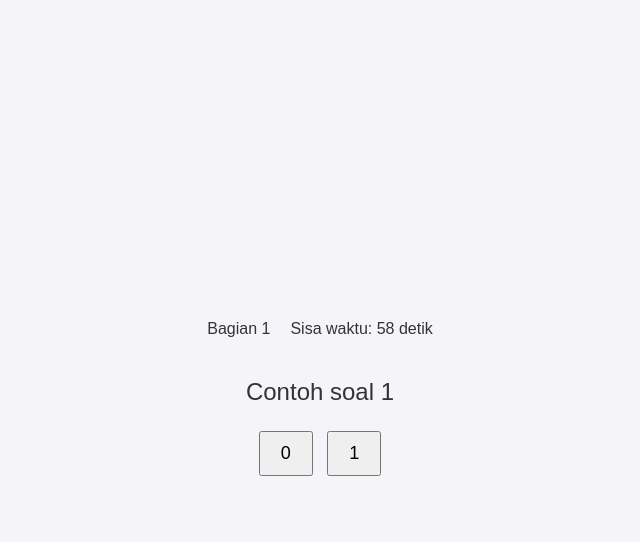
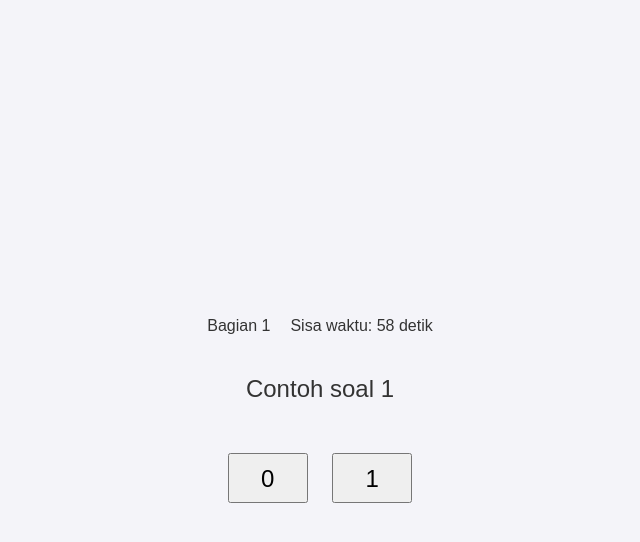
Before and after one commit to naufalrfad/simulasi-tes-ganjil-genap-stis, a plain HTML site: page index.html in a window 1280 px wide. Both pictures are taken after a click on the button "Mulai Tes". Shown: the whole page, without its empty margins (320-960 px from the left). Drawn offline with Linux system fonts and the light colour scheme.

Commit message:
Update styles.css

```diff
--- a/styles.css
+++ b/styles.css
@@ -15,6 +15,7 @@ body {
     display: flex;
     flex-direction: column;
     justify-content: center;
+    align-items: center;
 }
 
 #start-screen,
@@ -24,13 +25,13 @@ body {
     max-width: 600px;
 }
 
-#test-screen,
-#result-screen {
-    position: relative;
+.hidden {
+    display: none;
 }
 
-.hidden {
-    display: none;
+#test-screen {
+    position: relative;
+    margin-top: 50px; /* Distance from top */
 }
 
 #test-header {
@@ -47,12 +48,19 @@ body {
 #question-container {
     margin: 20px 0;
     font-size: 24px;
+    text-align: center;
+}
+
+#answer-buttons {
+    margin: 20px 0;
 }
 
 #answer-buttons button {
-    font-size: 18px;
-    margin: 5px;
-    padding: 10px 20px;
+    font-size: 24px;
+    width: 80px;
+    height: 50px;
+    margin: 10px;
+    padding: 10px;
     cursor: pointer;
 }
 
```
